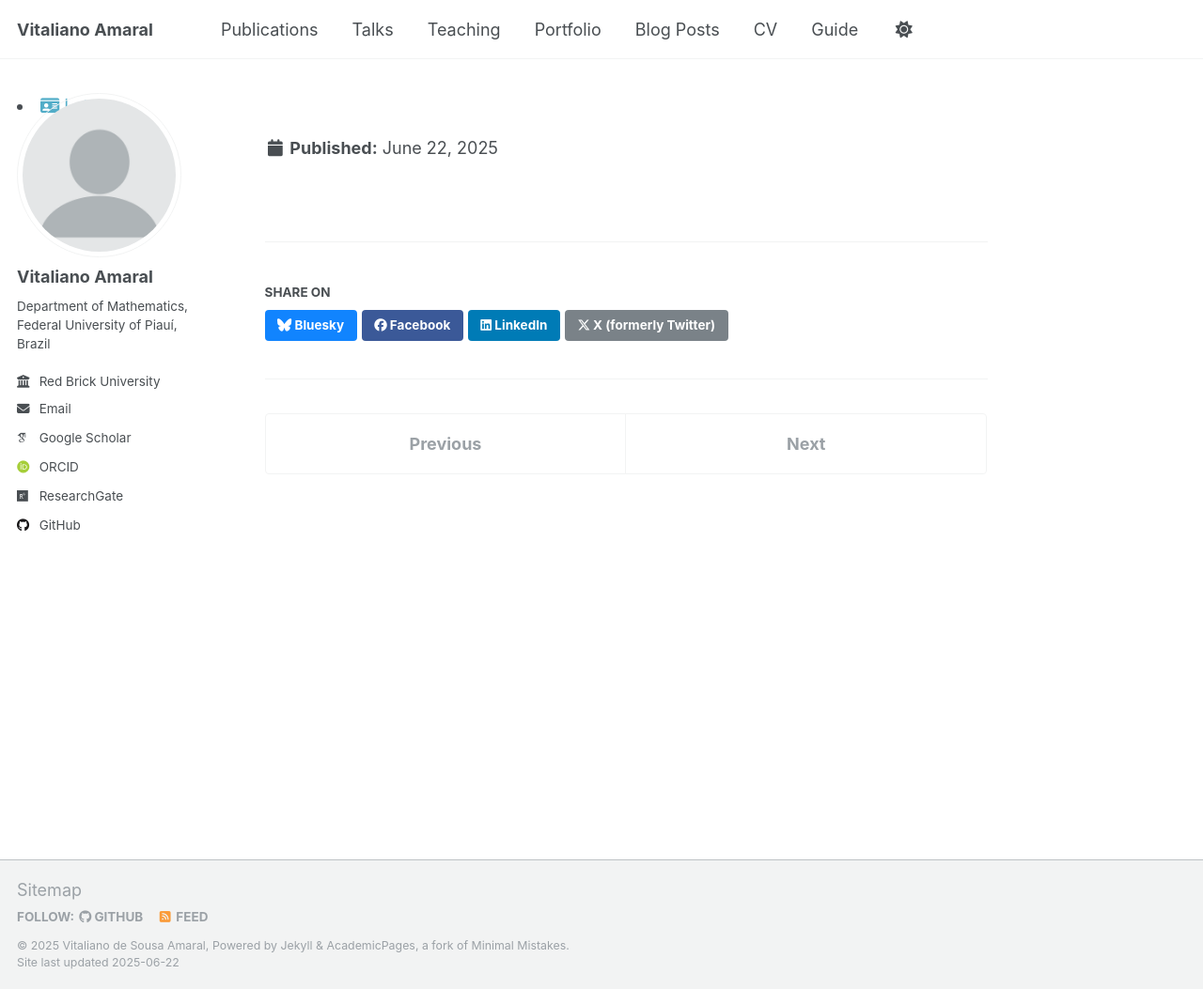
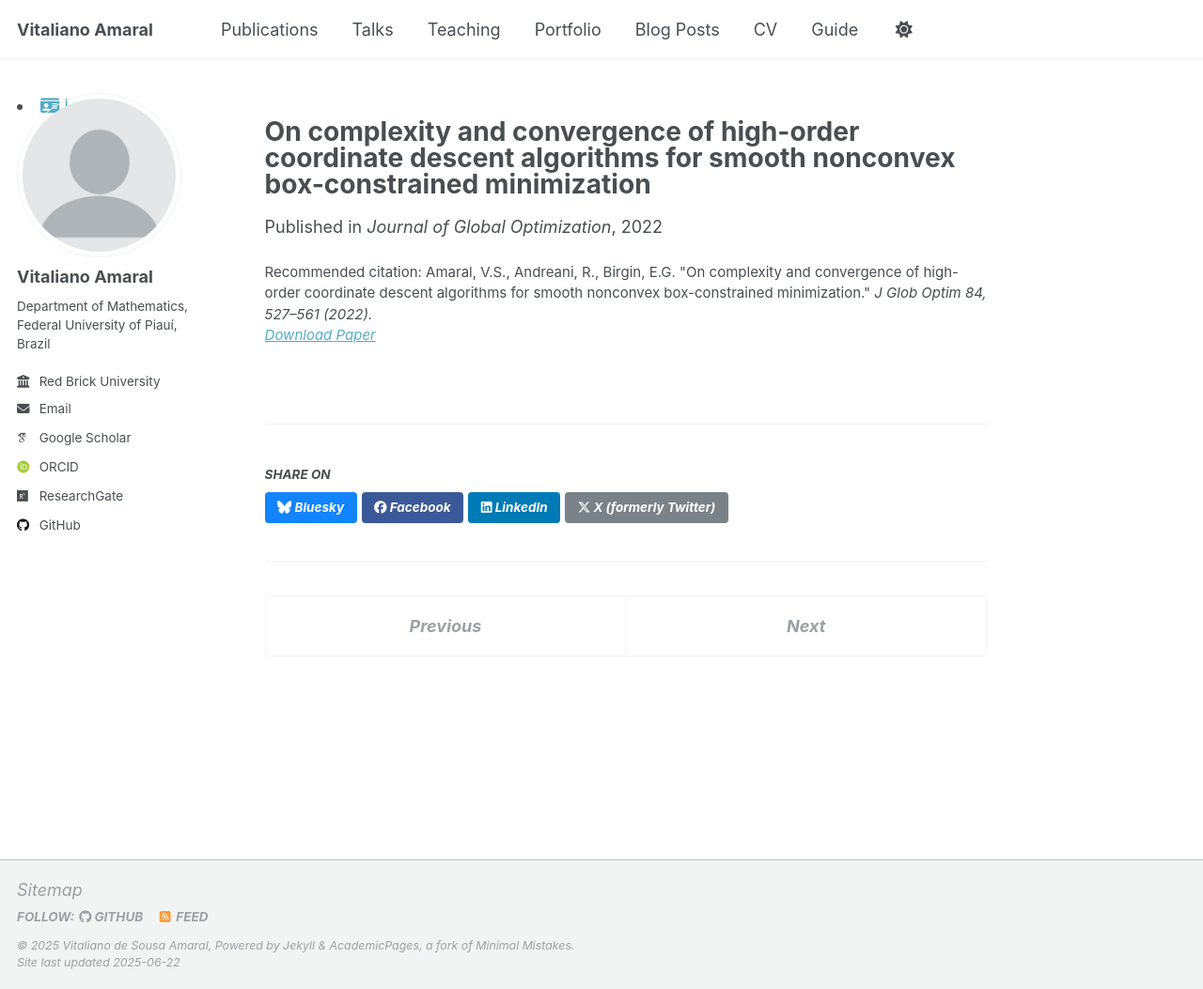
Before and after one commit to vitalianoamaral/vitalianoamaral.github.io, a Jekyll site: the page built from _publications/2015-10-01-paper-title-number-3.md, in a window 1280 px wide and 1053 px high. Shown: the whole window at 94% size. Built offline with Jekyll 4.4.1, drawn with Linux system fonts in a browser that asks for light colours; some web fonts are replaced.

Commit message:
Update 2015-10-01-paper-title-number-3.md

```diff
--- a/_publications/2015-10-01-paper-title-number-3.md
+++ b/_publications/2015-10-01-paper-title-number-3.md
@@ -6,7 +6,7 @@ permalink: /publication/2015-10-01-paper-title-number-3
 #excerpt: 'This paper is about the number 3. The number 4 is left for future work.'
 date: 2022-04-28
 venue: 'Journal of Global Optimization'
-@slidesurl: 'http://academicpages.github.io/files/slides3.pdf'
+#slidesurl: 'http://academicpages.github.io/files/slides3.pdf'
 paperurl: 'http://academicpages.github.io/files/paper3.pdf'
 citation: 'Amaral, V.S., Andreani, R., Birgin, E.G. &quot;On complexity and convergence of high-order coordinate descent algorithms for smooth nonconvex box-constrained minimization.&quot; <i>J Glob Optim  84, 527–561 (2022).'
 ---
```
